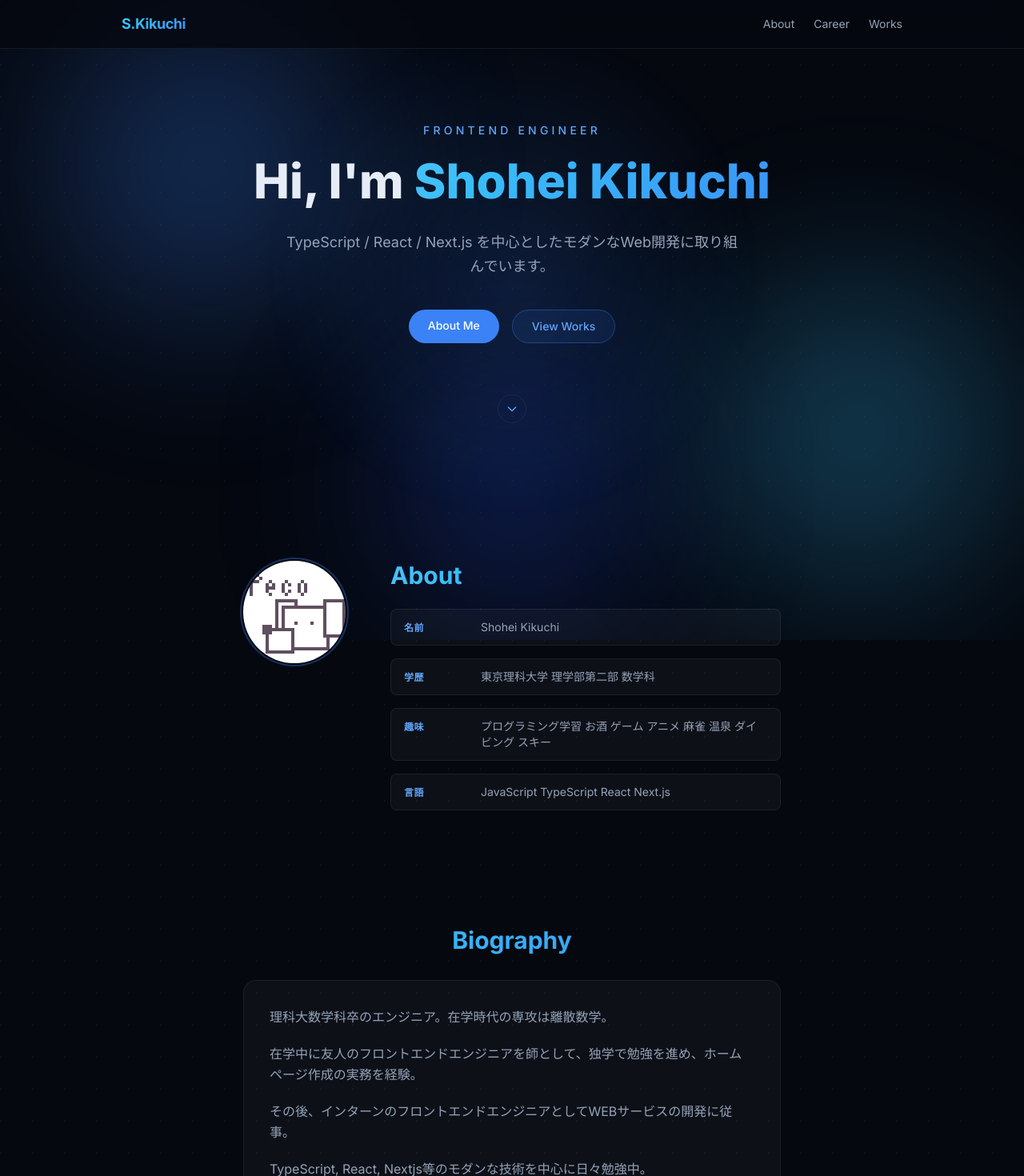
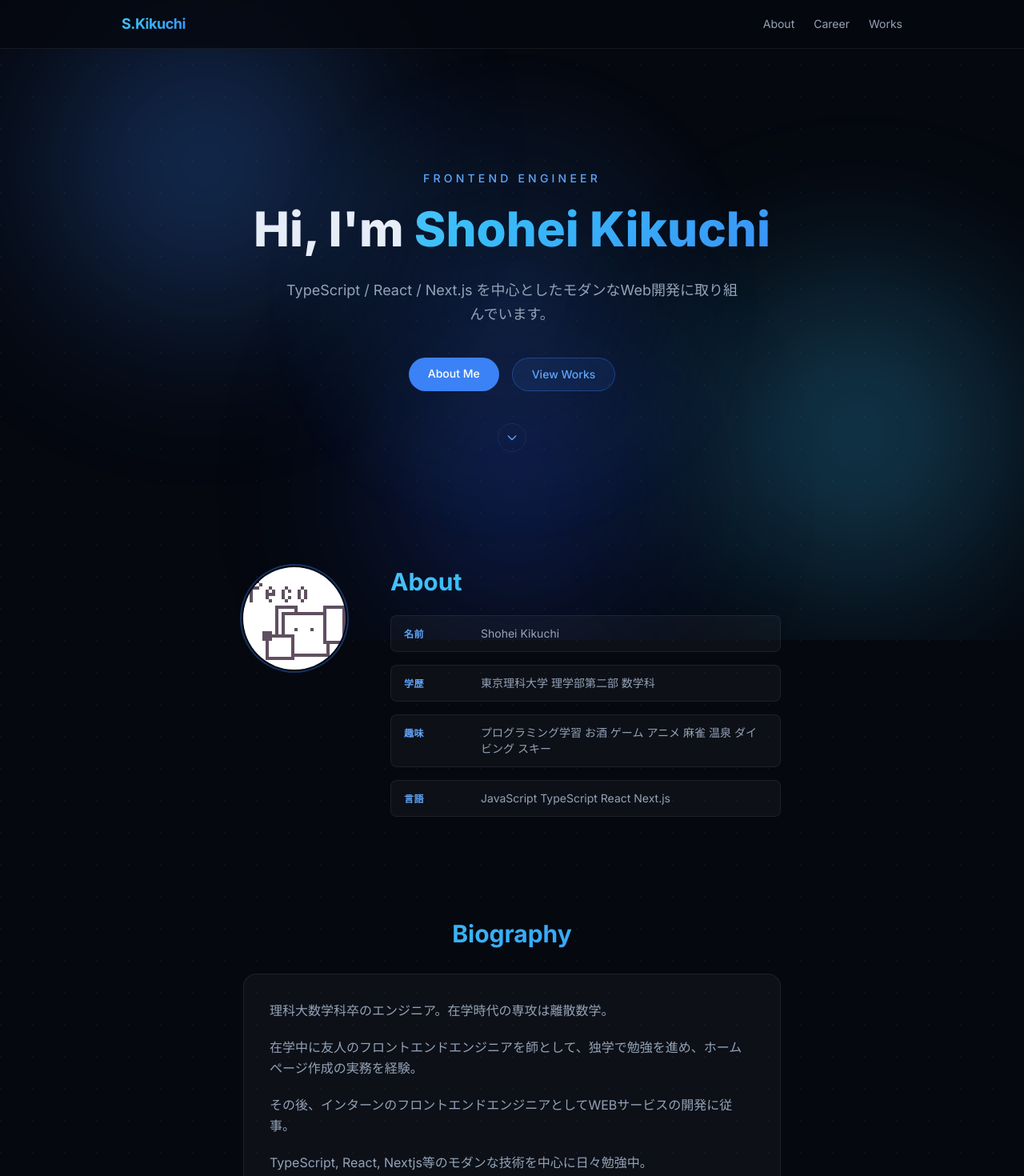
Before and after one commit to skikuchi7329/Portfolio, a Next.js app: page / in a window 1280 px wide. Shown: the top 1470 px of the page at 80% size. Built offline with nearby package versions, Linux system fonts and the light colour scheme.

Commit message:
fix: HeroとAboutセクション間の余白を縮小

```diff
--- a/src/app/page.tsx
+++ b/src/app/page.tsx
@@ -23,7 +23,7 @@ export default function Page() {
   return (
     <div className="mx-auto max-w-5xl px-6">
       {/* Hero Section */}
-      <section className="relative flex min-h-[70vh] flex-col items-center justify-center py-20 text-center">
+      <section className="relative flex min-h-[78vh] flex-col items-center justify-center pb-8 pt-16 text-center">
         <div className="hero-glow absolute left-1/2 top-1/2 -translate-x-1/2 -translate-y-1/2" />
 
         <div className="hero-enter relative flex flex-col items-center">
@@ -53,7 +53,7 @@ export default function Page() {
           <a
             href="#about"
             aria-label="Scroll down"
-            className="scroll-indicator mt-16 inline-flex h-9 w-9 items-center justify-center rounded-full border border-border-subtle text-primary-400 no-underline transition-colors hover:border-border-accent hover:text-primary-400"
+            className="scroll-indicator mt-10 inline-flex h-9 w-9 items-center justify-center rounded-full border border-border-subtle text-primary-400 no-underline transition-colors hover:border-border-accent hover:text-primary-400"
           >
             <svg
               className="h-4 w-4"
--- a/src/components/About.tsx
+++ b/src/components/About.tsx
@@ -11,7 +11,7 @@ const About = () => {
   ];
 
   return (
-    <section id="about" className="w-full scroll-mt-20 py-20">
+    <section id="about" className="w-full scroll-mt-20 pb-16 pt-6">
       <div className="mx-auto flex max-w-2xl flex-col items-center gap-10 md:flex-row md:items-start md:gap-14">
         {/* Profile Image */}
         <div className="shrink-0">
```
